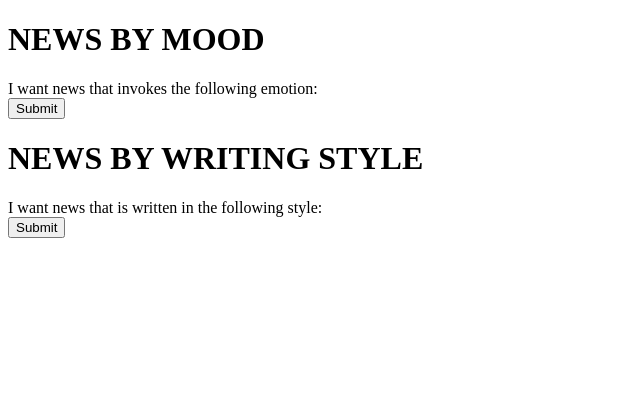
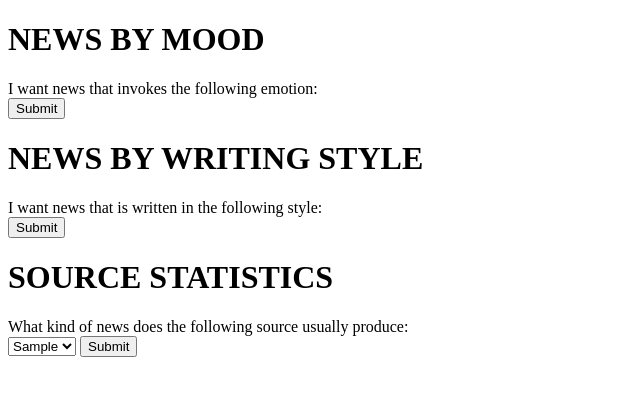
Before and after one commit to avarnajain/news-by-mood, a Flask app: page / in a window 1280 px wide. Shown: the top 396 px of the page, without its empty margins (0-640 px from the left). Run offline with Flask 2, Linux system fonts and the light colour scheme; tables that the repository leaves empty hold one stand-in row (values such as "Sample post"); some libraries are stand-ins or nearby versions.

Commit message:
Select source form added

```diff
--- a/db_querying_functions.py
+++ b/db_querying_functions.py
@@ -42,3 +42,17 @@ def get_Articles_with_filter(tone_id, tone_type):
     Articles_by_date = sorted(Articles, key=sort_by_date, reverse=True)
 
     return Articles_by_date
+
+def get_sources_db():
+    """Get all sources in db"""
+
+    article_sources = db.session.query(Article.source).group_by(Article.source
+                    ).order_by(Article.source).all()
+    sources = []
+    for article in article_sources:
+        sources.append(article.source)
+
+    return sources
+
+def get_source_statistics(source):
+    """Analyze tone profile of source"""
--- a/server.py
+++ b/server.py
@@ -7,7 +7,7 @@ import json
 from article_scraper import *
 from model import connect_to_db, db, Article, Tone, Score, Category
 from news_functions import *
-from sqlalchemy import desc
+from sqlalchemy import desc, func
 from db_querying_functions import *
 
 #Set up flask object
@@ -18,9 +18,14 @@ app.secret_key = "SECRET"
 def homepage():
     """homepage"""
 
+    # Get all tones
     tones = db.session.query(Tone.tone_id, Tone.tone_name, Tone.tone_type)
+    #Get all sources in db
+    sources = get_sources_db()
 
-    return render_template('homepage.html', tones=tones)
+    return render_template('homepage.html',
+                            tones=tones,
+                            sources=sources)
 
 @app.route('/headlines-by-emotion')
 def headlines_by_emotion():
@@ -55,6 +60,18 @@ def headlines_by_language():
                             filter=tone_type,
                             articles=Articles)
 
+
+@app.route('/source-statistics')
+def source_statistics():
+    """Get statistics on tone analysis by source"""
+
+    source = request.args.get('source')
+    # print('SOURCE', source)
+    #get articles with this source
+
+    return render_template("sources_list.html",
+                           source=source)
+
 if __name__ == "__main__":
      # As a convenience, if we run this module interactively, it will leave
     # you in a state of being able to work with the database directly.
--- a/templates/homepage.html
+++ b/templates/homepage.html
@@ -30,4 +30,15 @@
         </div>
     </form>
 
+    <h1>SOURCE STATISTICS</h1>
+    <form id='source-form' action='/source-statistics'>
+        What kind of news does the following source usually produce: <br>
+        <select id='source' name='source'>
+            {% for source in sources %}
+                <option name="source" value="{{source}}"> {{source}} </option> <br>
+            {% endfor %}
+        </select>
+        <input type="submit" name="">
+    </form>
+
 {% endblock %}
```
